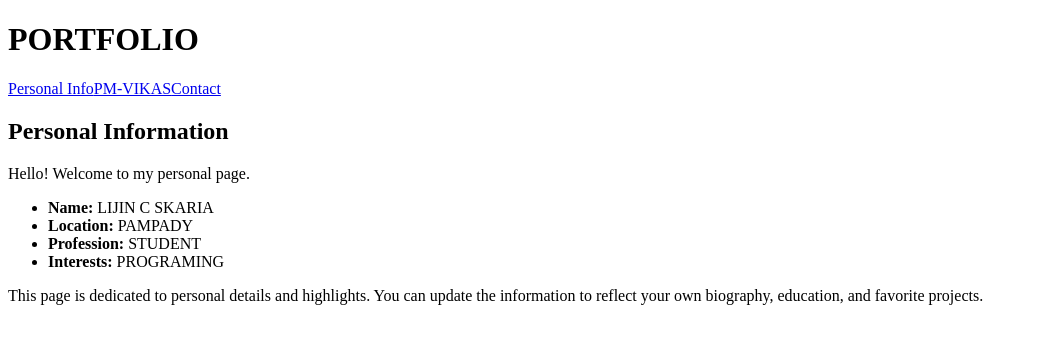
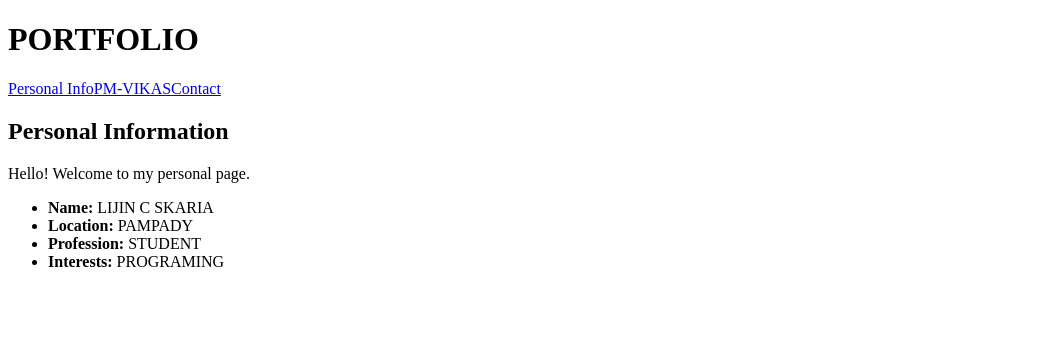
Before and after one commit to lijincskaria10-svg/portfolio3, a React (Vite) app: page / in a window 1280 px wide. Shown: the top 344 px of the page, without its empty margins (0-1038 px from the left). Built offline with nearby package versions, Linux system fonts and the light colour scheme; the HTML template or start-up script is replaced by a standard one.

Commit message:
Remove last paragraph from personal information page

```diff
--- a/src/pages/Home.jsx
+++ b/src/pages/Home.jsx
@@ -9,10 +9,6 @@ export default function Home() {
         <li><strong>Profession:</strong> STUDENT</li>
         <li><strong>Interests:</strong> PROGRAMING</li>
       </ul>
-      <p>
-        This page is dedicated to personal details and highlights. You can update the
-        information to reflect your own biography, education, and favorite projects.
-      </p>
     </section>
   )
 }
```
